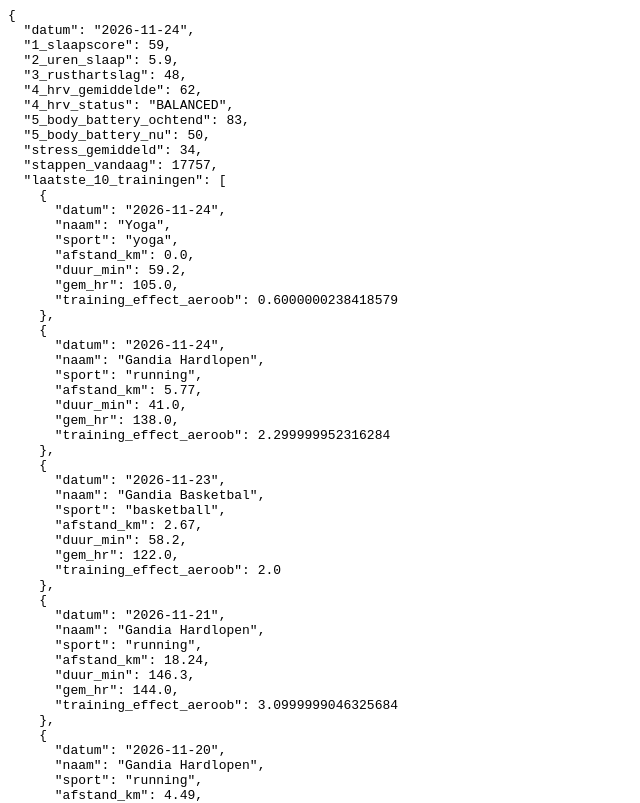
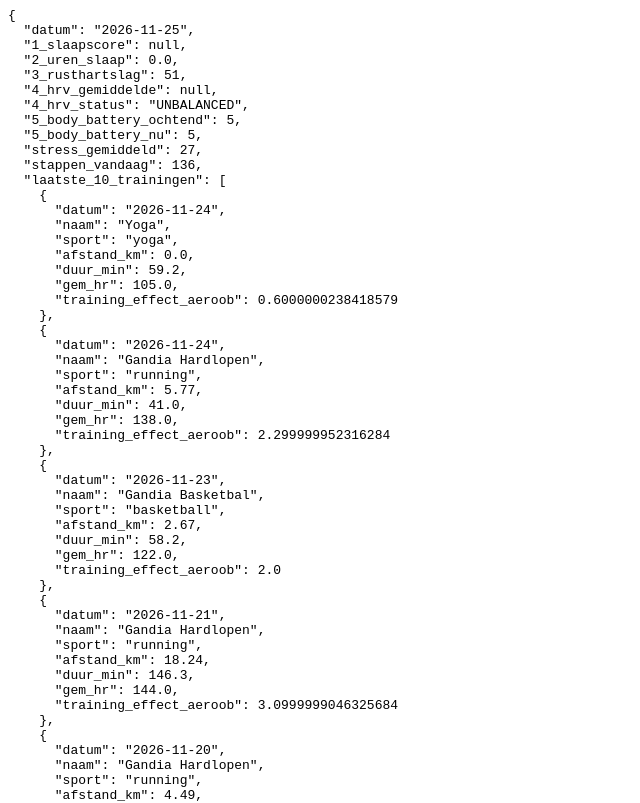
Before and after one commit to Gonesquad67/garmin-dashboard, a plain HTML site: page docs/index.html in a window 1280 px wide. Shown: the top 803 px of the page, without its empty margins (0-640 px from the left). Drawn offline with Linux system fonts and the light colour scheme.

Commit message:
Update coach data

```diff
--- a/docs/index.html
+++ b/docs/index.html
@@ -1,14 +1,14 @@
 <html><body><pre>{
-  "datum": "2026-11-24",
-  "1_slaapscore": 59,
-  "2_uren_slaap": 5.9,
-  "3_rusthartslag": 48,
-  "4_hrv_gemiddelde": 62,
-  "4_hrv_status": "BALANCED",
-  "5_body_battery_ochtend": 83,
-  "5_body_battery_nu": 50,
-  "stress_gemiddeld": 34,
-  "stappen_vandaag": 17757,
+  "datum": "2026-11-25",
+  "1_slaapscore": null,
+  "2_uren_slaap": 0.0,
+  "3_rusthartslag": 51,
+  "4_hrv_gemiddelde": null,
+  "4_hrv_status": "UNBALANCED",
+  "5_body_battery_ochtend": 5,
+  "5_body_battery_nu": 5,
+  "stress_gemiddeld": 27,
+  "stappen_vandaag": 136,
   "laatste_10_trainingen": [
     {
       "datum": "2026-11-24",
```
